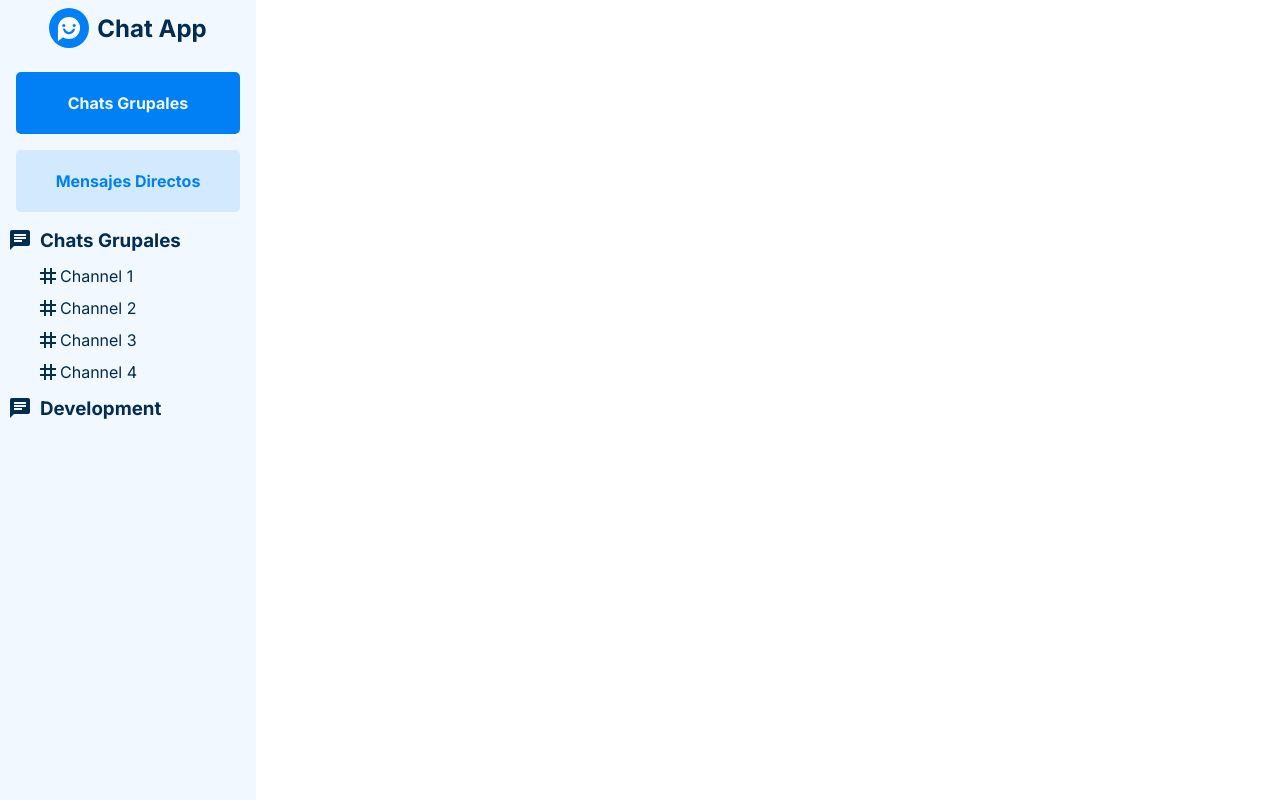
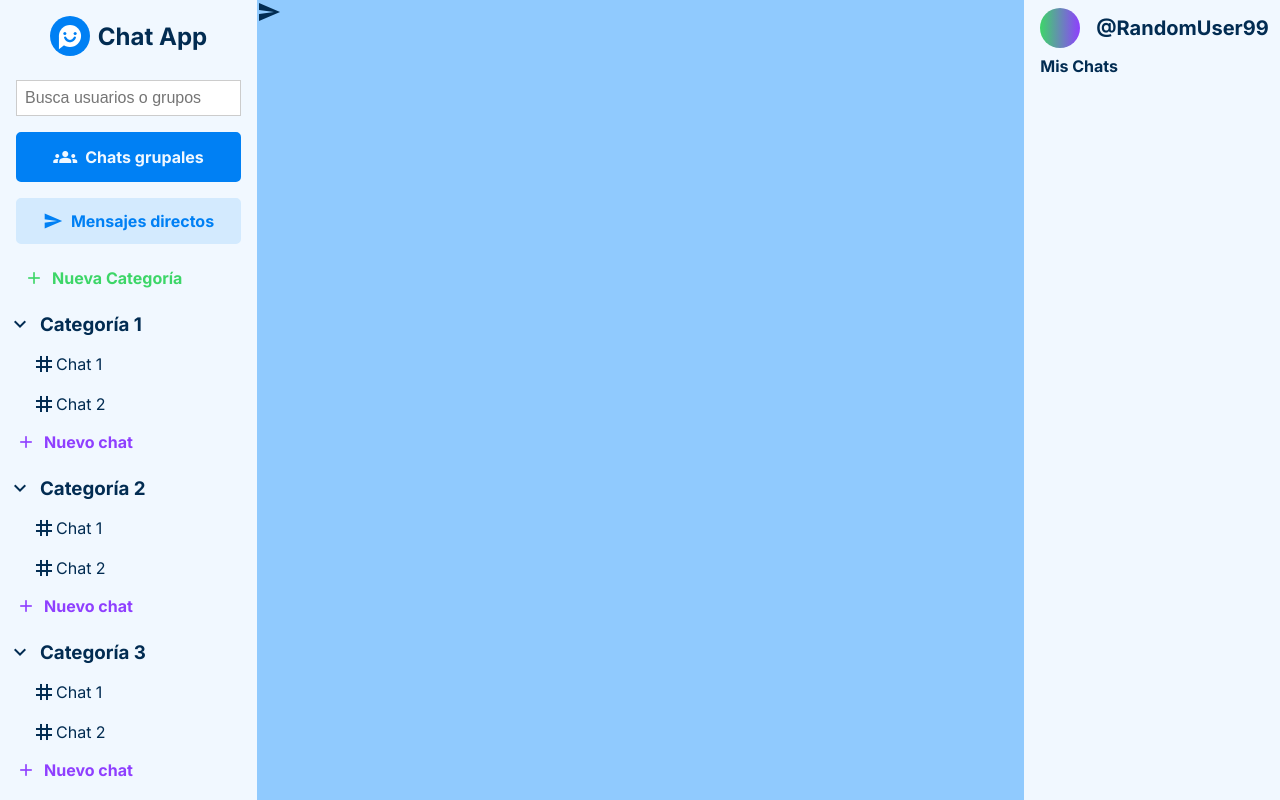
Before and after one commit to Railly/anonymous-chat-challenge, a Next.js app: page / in a window 1280 px wide. Built offline with nearby package versions, Linux system fonts and the light colour scheme.

Commit message:
feat: create add category & add chat

```diff
--- a/components/layouts/AppLayout.js
+++ b/components/AppLayout.js
@@ -3,6 +3,8 @@ import styled from "styled-components";
 const Container = styled.div`
   display: grid;
   grid-template-columns: 1fr 3fr 1fr;
+  overflow: hidden;
+  color: ${({ theme }) => theme.colors.black};
 `;
 
 export default function AppLayout({ children }) {
--- a/components/Elements.js
+++ b/components/Elements.js
@@ -9,7 +9,20 @@ import { getWidthStyles } from "utils/width";
 const Div = styled.div`
   background-color: ${({ theme, bgColor = "transparent" }) =>
     theme.colors[bgColor]};
-  color: ${({ theme, color = "black" }) => theme.colors[color]};
+  color: ${({ theme, color }) => theme.colors[color]};
+  ${(p) => getFlexStyles(p)}
+  ${(p) => getMargin(p)}
+  ${(p) => getPadding(p)}
+  ${(p) => getWidthStyles(p)}
+  ${(p) => getHeightStyles(p)}
+  ${(p) => getFontSize(p)}
+  ${(p) => getFontWeight(p)}
+`;
+
+const Section = styled.section`
+  background-color: ${({ theme, bgColor = "transparent" }) =>
+    theme.colors[bgColor]};
+  color: ${({ theme, color }) => theme.colors[color]};
   ${(p) => getFlexStyles(p)}
   ${(p) => getMargin(p)}
   ${(p) => getPadding(p)}
@@ -22,7 +35,7 @@ const Div = styled.div`
 const Span = styled.span`
   background-color: ${({ theme, bgColor = "transparent" }) =>
     theme.colors[bgColor]};
-  color: ${({ theme, color = "black" }) => theme.colors[color]};
+  color: ${({ theme, color }) => theme.colors[color]};
   ${(p) => getFlexStyles(p)}
   ${(p) => getMargin(p)}
   ${(p) => getPadding(p)}
@@ -35,7 +48,7 @@ const Span = styled.span`
 const H1 = styled.h1`
   background-color: ${({ theme, bgColor = "transparent" }) =>
     theme.colors[bgColor]};
-  color: ${({ theme, color = "black" }) => theme.colors[color]};
+  color: ${({ theme, color }) => theme.colors[color]};
   border-radius: 5px;
   ${(p) => getFlexStyles(p)}
   ${(p) => getMargin(p)}
@@ -49,7 +62,7 @@ const H1 = styled.h1`
 const H2 = styled.h2`
   background-color: ${({ theme, bgColor = "transparent" }) =>
     theme.colors[bgColor]};
-  color: ${({ theme, color = "black" }) => theme.colors[color]};
+  color: ${({ theme, color }) => theme.colors[color]};
   border-radius: 5px;
   ${(p) => getFlexStyles(p)}
   ${(p) => getMargin(p)}
@@ -63,7 +76,7 @@ const H2 = styled.h2`
 const H3 = styled.h3`
   background-color: ${({ theme, bgColor = "transparent" }) =>
     theme.colors[bgColor]};
-  color: ${({ theme, color = "black" }) => theme.colors[color]};
+  color: ${({ theme, color }) => theme.colors[color]};
   border-radius: 5px;
   ${(p) => getFlexStyles(p)}
   ${(p) => getMargin(p)}
@@ -76,6 +89,7 @@ const H3 = styled.h3`
 
 export default {
   Div,
+  Section,
   Span,
   Heading: { H1, H2, H3 },
 };
--- /dev/null
+++ b/containers/ChatCategory/index.js
@@ -0,0 +1,105 @@
+import { useContext, useState } from "react";
+import S from "components/Elements";
+import styled from "styled-components";
+import { ChatContext } from "context/ChatContext";
+
+const CustomH3 = styled.h3`
+  display: flex;
+  align-items: center;
+  margin-top: 0.5rem;
+  cursor: pointer;
+  user-select: none;
+  &:hover {
+    transition: all 0.3s ease-in-out;
+    color: ${(p) => p.theme.colors.primary};
+  }
+`;
+
+const CustomSpan = styled.span`
+  display: flex;
+  align-items: center;
+  cursor: pointer;
+  user-select: none;
+  margin-right: 1rem;
+  padding-left: 1.5rem;
+  padding-top: 0.5rem;
+  padding-bottom: 0.5rem;
+  &:hover {
+    transition: all 0.3s ease-in-out;
+    background-color: ${(p) => p.theme.colors.lightPrimary};
+  }
+`;
+
+const CustomDiv = styled.div`
+  display: ${(p) => (p.isOpen ? "flex" : "none")};
+  flex-direction: column;
+  user-select: none;
+  margin-top: 0.5rem;
+`;
+
+const CustomButton = styled.button`
+  display: flex;
+  align-items: center;
+  border: 0;
+  cursor: pointer;
+  padding: 0.5rem;
+  border-radius: 5px;
+  font-weight: bold;
+  color: ${(p) => p.theme.colors.tertiary};
+  background-color: transparent;
+
+  &:hover {
+    transition: all 0.3s ease-in-out;
+    color: ${(p) => p.theme.darkColors.tertiary};
+    background-color: ${(p) => p.theme.lightColors.tertiary};
+  }
+  margin-bottom: 0.5rem;
+`;
+
+export default function ChatCategory({ name, chats = [] }) {
+  const [isDisclosureOpen, setIsDisclosureOpen] = useState(true);
+
+  return (
+    <>
+      <CustomH3 onClick={() => setIsDisclosureOpen(!isDisclosureOpen)}>
+        {isDisclosureOpen ? (
+          <S.Span className="material-icons">expand_more</S.Span>
+        ) : (
+          <S.Span className="material-icons">chevron_right</S.Span>
+        )}
+        <S.Span ml={2}>{name}</S.Span>
+      </CustomH3>
+      <CustomDiv isOpen={isDisclosureOpen}>
+        {chats.map((chat) => (
+          <ChatItem key={chat.id} chat={chat} />
+        ))}
+        <CustomButton width="100%" variant="secondary">
+          <S.Span text="md" className="material-icons">
+            add
+          </S.Span>
+          <S.Span ml={2} text="base">
+            Nuevo chat
+          </S.Span>
+        </CustomButton>
+      </CustomDiv>
+    </>
+  );
+}
+
+const ChatItem = ({ chat }) => {
+  const { currentChatId, setCurrentChatId } = useContext(ChatContext);
+
+  return (
+    <CustomSpan
+      onClick={() => setCurrentChatId(chat.id)}
+      isActive={currentChatId === chat.id}
+      px={2}
+      py={1}
+      display="flex"
+      items="center"
+    >
+      <S.Span className="material-icons">tag</S.Span>
+      {chat.name}
+    </CustomSpan>
+  );
+};
--- /dev/null
+++ b/context/ChatContext.js
@@ -0,0 +1,13 @@
+import { createContext, useState } from "react";
+
+export const ChatContext = createContext();
+
+export default function ChatContextProvider({ children }) {
+  const [currentChatId, setCurrentChatId] = useState(null);
+
+  return (
+    <ChatContext.Provider value={{ currentChatId, setCurrentChatId }}>
+      {children}
+    </ChatContext.Provider>
+  );
+}
--- a/pages/_app.js
+++ b/pages/_app.js
@@ -1,3 +1,4 @@
+import ChatContextProvider from "context/ChatContext";
 import { createGlobalStyle, ThemeProvider } from "styled-components";
 
 const GlobalStyle = createGlobalStyle`
@@ -6,20 +7,40 @@ const GlobalStyle = createGlobalStyle`
     margin: 0;
     padding: 0;
     box-sizing: border-box;
+    color: "#022C52";
+  }
+
+  html {
+    height: 100%;
+  }
+
+  body {
+    min-height: 100%;
   }
 `;
 
 const theme = {
   colors: {
     primary: "#0080F4",
-    secondary: "#F4B000",
-    tertiary: "#C170F2",
+    secondary: "#3DD668",
+    tertiary: "#8F3FFF",
     borderPrimary: "#0080F4",
     lightPrimary: "#D3EAFE",
+    mediumPrimary: "#90CAFE",
     black: "#022C52",
     white: "#F1F8FF",
     gray: "#7F8E9C",
     transparent: "transparent",
+  },
+
+  darkColors: {
+    secondary: "#32B757",
+    tertiary: "#6D20D9",
+  },
+
+  lightColors: {
+    secondary: "#C3FFD4",
+    tertiary: "#F3DEFF",
   },
 };
 
@@ -28,7 +49,9 @@ export default function App({ Component, pageProps }) {
     <>
       <GlobalStyle />
       <ThemeProvider theme={theme}>
-        <Component {...pageProps} />
+        <ChatContextProvider>
+          <Component {...pageProps} />
+        </ChatContextProvider>
       </ThemeProvider>
     </>
   );
--- a/pages/index.js
+++ b/pages/index.js
@@ -1,16 +1,31 @@
 import S from "components/Elements";
-import AppLayout from "components/layouts/AppLayout";
+import AppLayout from "components/AppLayout";
 import LogoIcon from "components/LogoIcon";
+import ChatCategory from "containers/ChatCategory";
 import { useState } from "react";
 import styled from "styled-components";
+
+const CustomInput = styled.input`
+  display: inline-block;
+  border: none;
+  border: 1px solid #ccc;
+  padding: 0.5rem;
+  font-size: 1rem;
+  margin: 1rem;
+  &:focus {
+    outline: none;
+  }
+`;
 
 const Option = styled.div`
   display: flex;
   align-items: center;
   justify-content: center;
-  padding: 1rem 2rem;
   cursor: pointer;
-  margin: 1rem;
+  padding: 0.5rem;
+  margin-bottom: 1rem;
+  margin-left: 1rem;
+  margin-right: 1rem;
   border-radius: 5px;
   border: 5px solid
     ${(p) =>
@@ -20,74 +35,178 @@ const Option = styled.div`
   color: ${(p) => (p.isActive ? p.theme.colors.white : p.theme.colors.primary)};
   font-weight: bold;
   &:hover {
-    transition: all 0.3s ease-in-out;
+    transition: all 0.1s ease-in-out;
     border: 5px solid ${(p) => p.theme.colors.primary};
   }
 `;
+
+const CustomDiv = styled.div`
+  position: relative;
+  display: flex;
+  flex-direction: column;
+  max-height: 60vh;
+  margin-left: 0.5rem;
+  overflow-y: scroll;
+  padding-bottom: 1rem;
+
+  &::-webkit-scrollbar {
+    width: 0.5rem;
+  }
+
+  &::-webkit-scrollbar-track {
+    background: ${(p) => p.theme.colors.lightPrimary};
+  }
+
+  &::-webkit-scrollbar-thumb {
+    background: ${(p) => p.theme.colors.primary};
+    border-radius: 5px;
+  }
+`;
+
+// make a circle div with style components
+const CircleDiv = styled.div`
+  width: 2.5rem;
+  height: 2.5rem;
+  border-radius: 50%;
+  background-image: linear-gradient(
+    to right,
+    ${(p) => p.theme.colors.secondary},
+    ${(p) => p.theme.colors.tertiary}
+  );
+  margin-right: 1rem;
+`;
+
+const CustomSection = styled.section`
+  min-height: 100vh;
+  background-color: ${(p) => p.theme.colors.white};
+
+  &::-webkit-scrollbar {
+    width: 0;
+  }
+`;
+
+const CustomButton = styled.button`
+  display: flex;
+  align-items: center;
+  justify-content: center;
+  border: 0;
+  cursor: pointer;
+  padding: 0.5rem;
+  padding-right: 1rem;
+  padding-left: 0.5rem;
+  margin-left: 1rem;
+  margin-bottom: 0.5rem;
+  border-radius: 5px;
+  font-weight: bold;
+  color: ${(p) => p.theme.colors.secondary};
+  background-color: transparent;
+
+  &:hover {
+    transition: all 0.3s ease-in-out;
+    color: ${(p) => p.theme.darkColors.secondary};
+    background-color: ${(p) => p.theme.lightColors.secondary};
+  }
+`;
+
+const chats = [
+  {
+    id: 1,
+    name: "Chat 1",
+    lastMessage: "Hola",
+    lastMessageDate: "2020-05-01",
+    lastMessageTime: "12:00",
+    isRead: true,
+    isGroup: true,
+    isOnline: true,
+    avatar: "https://i.pravatar.cc/300",
+  },
+  {
+    id: 2,
+    name: "Chat 2",
+    lastMessage: "Hola",
+    lastMessageDate: "2020-05-01",
+    lastMessageTime: "12:00",
+    isRead: true,
+    isGroup: true,
+    isOnline: true,
+    avatar: "https://i.pravatar.cc/300",
+  },
+];
 
 export default function Home() {
   const [selected, setSelected] = useState("grupal");
   return (
     <AppLayout>
-      <S.Div height="100vh" bgColor="white">
+      <CustomSection>
+        <S.Div display="flex" direction="column">
           <S.Heading.H1
             display="flex"
             items="center"
             justify="center"
-          text="xl"
+            text="lg"
+            mt={2}
             px={4}
             py={2}
           >
             <LogoIcon />
             <S.Span ml={2}>Chat App</S.Span>
           </S.Heading.H1>
+          <CustomInput type="search" placeholder="Busca usuarios o grupos" />
           <Option
             onClick={() => setSelected("grupal")}
             isActive={selected === "grupal"}
           >
-          Chats Grupales
+            <S.Span className="material-icons">groups</S.Span>
+            <S.Span ml={2}>Chats grupales</S.Span>
           </Option>
           <Option
             onClick={() => setSelected("individual")}
             isActive={selected === "individual"}
           >
-          Mensajes Directos
+            <S.Span text="md" className="material-icons">
+              send
+            </S.Span>
+            <S.Span ml={2}>Mensajes directos</S.Span>
           </Option>
-        <S.Div ml={2}>
-          <S.Heading.H3 display="flex" items="center" mt={2}>
-            <S.Span className="material-icons">chat</S.Span>
-            <S.Span ml={2}>Chats Grupales</S.Span>
-          </S.Heading.H3>
-          <S.Div display="flex" direction="column" my={2} ml={5}>
-            <S.Span px={2} py={1} display="flex" items="center">
-              <S.Span className="material-icons">tag</S.Span>
-              Channel 1
+        </S.Div>
+        <CustomButton
+          width="100%"
+          onClick={() => setSelected("individual")}
+          variant="secondary"
+        >
+          <S.Span text="md" className="material-icons">
+            add
           </S.Span>
-            <S.Span px={2} py={1} display="flex" items="center">
-              <S.Span className="material-icons">tag</S.Span>
-              Channel 2
+          <S.Span ml={2} text="base">
+            Nueva Categoría
           </S.Span>
-            <S.Span px={2} py={1} display="flex" items="center">
-              <S.Span className="material-icons">tag</S.Span>
-              Channel 3
+        </CustomButton>
+        <CustomDiv>
+          <ChatCategory name="Categoría 1" chats={chats} />
+          <ChatCategory name="Categoría 2" chats={chats} />
+          <ChatCategory name="Categoría 3" chats={chats} />
+          <ChatCategory name="Categoría 4" chats={chats} />
+          <ChatCategory name="Categoría 4" chats={chats} />
+          <ChatCategory name="Categoría 4" chats={chats} />
+          <ChatCategory name="Categoría 4" chats={chats} />
+        </CustomDiv>
+      </CustomSection>
+      <S.Section minHeight="100vh" bgColor="mediumPrimary">
+        <h1>
+          <S.Span text="lg" className="material-icons">
+            send
           </S.Span>
-            <S.Span px={2} py={1} display="flex" items="center">
-              <S.Span className="material-icons">tag</S.Span>
-              Channel 4
-            </S.Span>
+        </h1>
+      </S.Section>
+      <S.Section minHeight="100vh" bgColor="white">
+        <S.Div display="flex" items="center" ml={4} mt={2}>
+          <CircleDiv />
+          <S.Heading.H1 text="md">@RandomUser99</S.Heading.H1>
         </S.Div>
-          <S.Heading.H3 display="flex" items="center" mt={2}>
-            <S.Span className="material-icons">chat</S.Span>
-            <S.Span ml={2}>Development</S.Span>
-          </S.Heading.H3>
-        </S.Div>
-      </S.Div>
-      {/* <S.Div bgColor="primary" color="white">
-          <MaterialIcon text="3xl" name="tag" />
-      </S.Div>
-      <S.Div bgColor="secondary" color="white">
-        <MaterialIcon name="lock" color="green" />
-      </S.Div> */}
+        <S.Heading.H2 text="base" ml={4} mt={2}>
+          Mis Chats
+        </S.Heading.H2>
+      </S.Section>
     </AppLayout>
   );
 }
--- a/utils/calculateMeasure.js
+++ b/utils/calculateMeasure.js
@@ -2,6 +2,8 @@ const calculateMeasure = (value) => {
   if (typeof value === "number") {
     return `${value / 4}rem`;
   }
+
+  if (typeof value === "string") {
     if (value.includes("vh")) {
       return `${value.replace("vh", "")}vh`;
     }
@@ -14,6 +16,7 @@ const calculateMeasure = (value) => {
     if (value.includes("%")) {
       return `${value.replace("%", "")}%`;
     }
+  }
 };
 
 export default calculateMeasure;
--- a/utils/fontSize.js
+++ b/utils/fontSize.js
@@ -7,12 +7,13 @@ export const getFontSize = ({ text }) => {
     xs: 3,
     sm: 3.5,
     base: 4,
-    lg: 5,
-    xl: 6,
-    "2xl": 7,
-    "3xl": 8,
-    "4xl": 9,
-    "5xl": 10,
+    md: 5,
+    lg: 6,
+    xl: 7,
+    "2xl": 8,
+    "3xl": 9,
+    "4xl": 10,
+    "5xl": 11,
   };
 
   if (text) {
--- a/utils/spacing.js
+++ b/utils/spacing.js
@@ -17,7 +17,6 @@ export const getMargin = ({ mb, mt, ml, mr, mx, my }) => {
     stylesStringified += `margin-right: ${mr / 4}rem; `;
   }
   if (ml) {
-    console.log(ml, "margin-left");
     stylesStringified += `margin-left: ${ml / 4}rem; `;
   }
   if (mt) {
```
Lines whose indentation alone changed are shown as unchanged.
